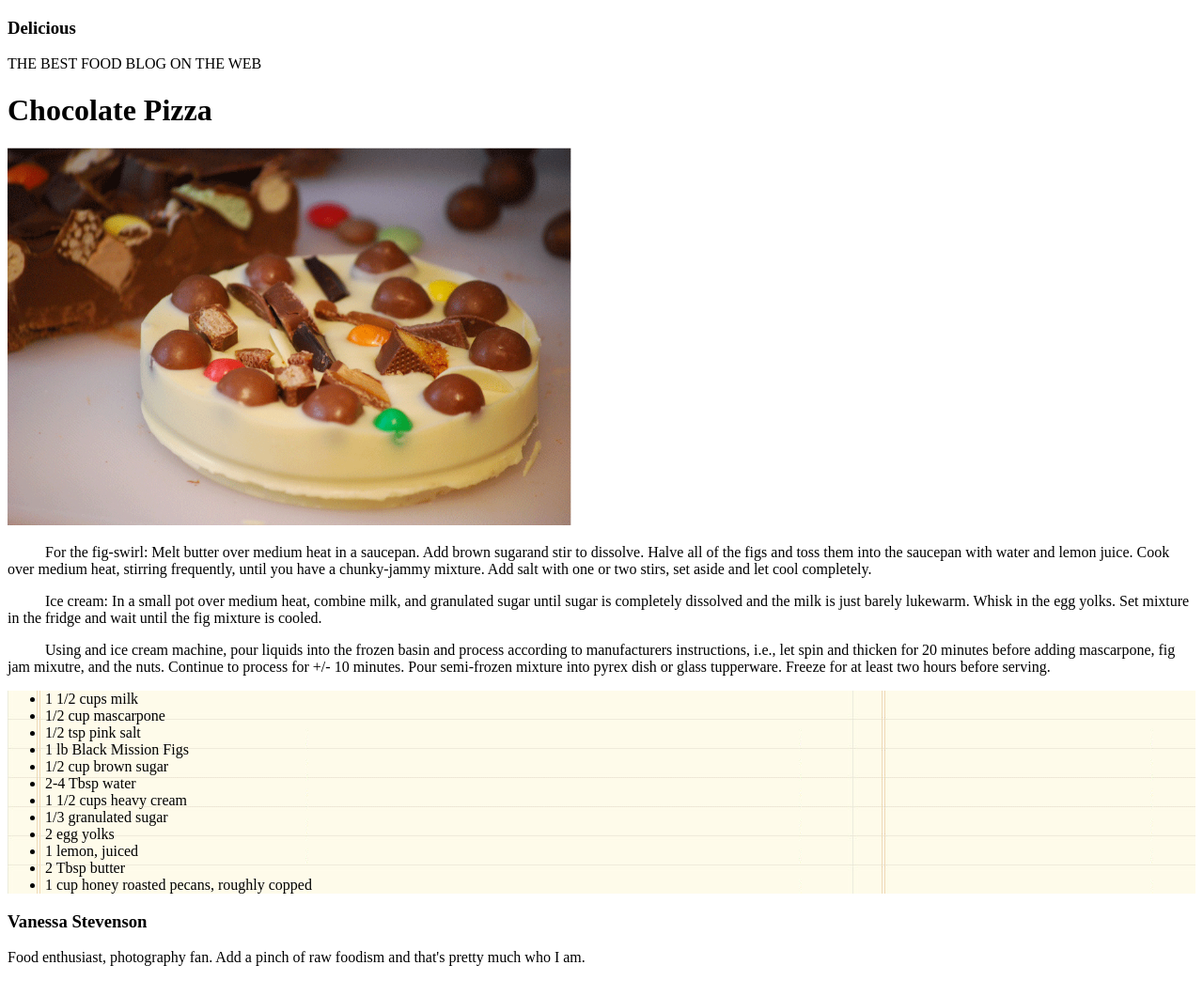
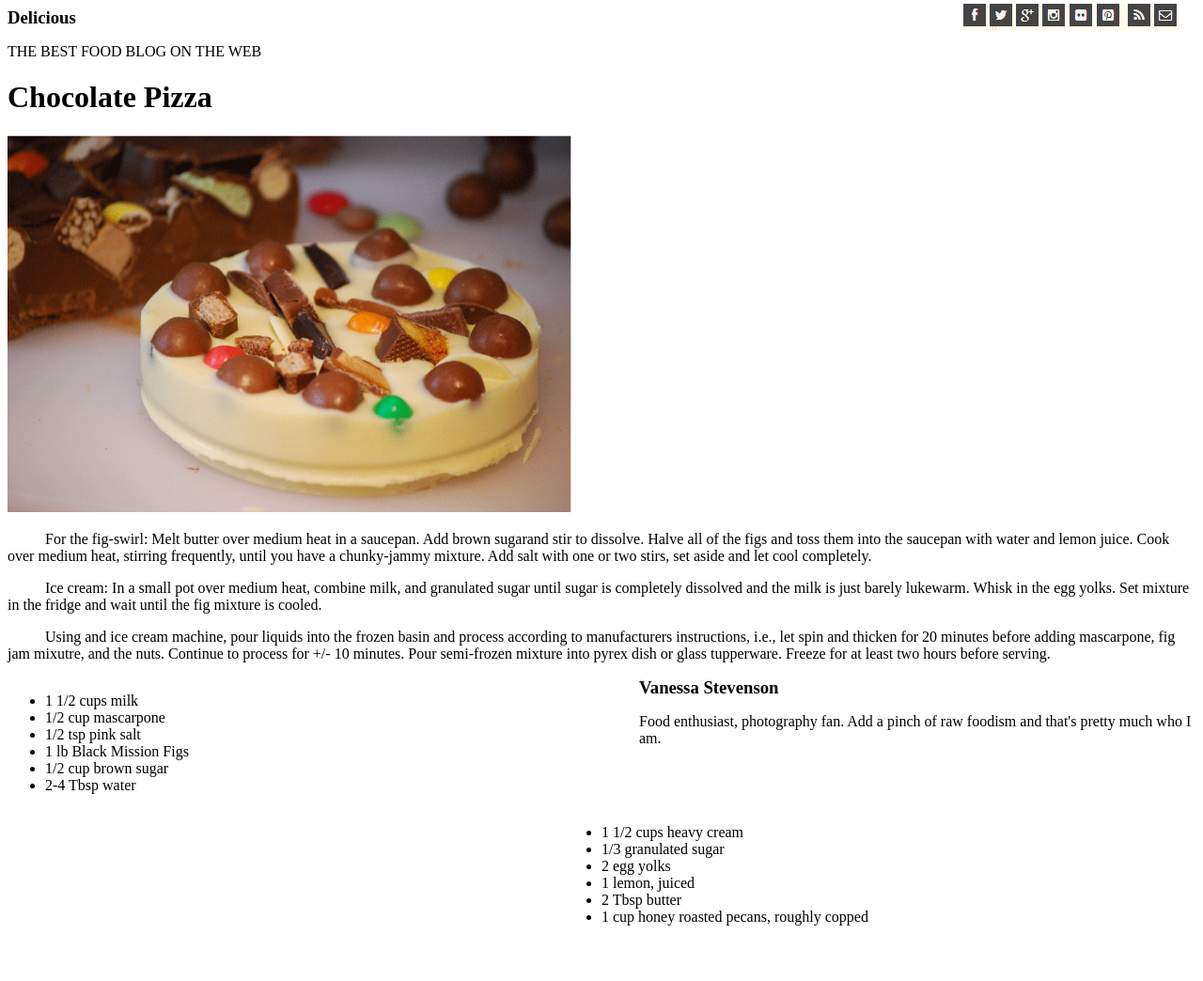
Before and after one commit to Erab44/chocolate-pizza, a plain HTML site: page index.html in a window 1280 px wide. Shown: the whole page at 94% size. After the commit the page ends 1001 px from the top, so only its background shows below. Drawn offline with Linux system fonts and the light colour scheme; files whose address does not match are found by name.

Commit message:
just keep breaking the website trying to find how to get css working correctly

```diff
--- a/index.html
+++ b/index.html
@@ -6,26 +6,44 @@
     <title>Chocolate Pizza</title>
   </head>
   <body>
-    <header>
-      <h3>Delicious</h3>
-      <p>THE BEST FOOD BLOG ON THE WEB</p>
-    </header>
+    <h3>Delicious</h3>
+
+    <div class="icons">
+      <img src="images/fb-icon.png" alt="fb icon">
+      <img src="images/twit-icon.png" alt="twitter icon">
+      <img src="images/gp-icon.png" alt="google icon">
+      <img src="images/insta-icon.png" alt="instagram icon">
+      <img src="images/flic-icon.png" alt="random icon">
+      <img src="images/pint-icon.png" alt="pintrist icon">
+      <img src="images/rss-icon.png" alt="rss icon" id="rss">
+      <img src="images/mail-icon.png" alt="email icon">
+    </div>
+
+    <p>THE BEST FOOD BLOG ON THE WEB</p>
+
     <h1>Chocolate Pizza</h1>
-    <img src="/Users/jeffmccord/codefellows/201/chocolate-pizza/chocolate-pizza/images/choco-pizza.png" alt="chocolate pizza">
+
+    <img src="images/choco-pizza.png" alt="chocolate pizza">
+
     <p class="tab">For the fig-swirl: Melt butter over medium heat in a saucepan. Add brown sugarand stir to dissolve. Halve all of the figs and toss them into the saucepan with water and lemon juice. Cook over medium heat, stirring frequently, until you have a chunky-jammy mixture. Add salt with one or two stirs, set aside and let cool completely.</p>
 
     <p class="tab">Ice cream: In a small pot over medium heat, combine milk, and granulated sugar until sugar is completely dissolved and the milk is just barely lukewarm. Whisk in the egg yolks. Set mixture in the fridge and wait until the fig mixture is cooled.</p>
 
     <p class="tab">Using and ice cream machine, pour liquids into the frozen basin and process according to manufacturers instructions, i.e., let spin and thicken for 20 minutes before adding mascarpone, fig jam mixutre, and the nuts. Continue to process for +/- 10 minutes. Pour semi-frozen mixture into pyrex dish or glass tupperware. Freeze for at least two hours before serving.</p>
 
-    <div class="recipe">
-      <ul>
+
+    <ul style="float: left; width: 50%;">
+      <!-- <ul> -->
         <li>1 1/2 cups milk</li>
         <li>1/2 cup mascarpone</li>
         <li>1/2 tsp pink salt</li>
         <li>1 lb Black Mission Figs</li>
         <li>1/2 cup brown sugar</li>
         <li>2-4 Tbsp water</li>
+      </ul>
+    <!-- </div> -->
+    <ul style="float: right; width: 50%;">
+      <!-- <ul> -->
         <li>1 1/2 cups heavy cream</li>
         <li>1/3 granulated sugar</li>
         <li>2 egg yolks</li>
@@ -33,9 +51,7 @@
         <li>2 Tbsp butter</li>
         <li>1 cup honey roasted pecans, roughly copped</li>
       </ul>
-
-
-    </div>
+    <!-- </div> -->
 
     <footer>
     <h3>Vanessa Stevenson</h3>
--- a/style.css
+++ b/style.css
@@ -6,6 +6,22 @@ img {
   text-indent: 40px;
 }
 
-.recipe {
+div {
   background-image: url("/Users/jeffmccord/codefellows/201/chocolate-pizza/chocolate-pizza/images/list-bg.png");
+  background-repeat: no-repeat;
 }
+
+#rss {
+  margin-left: 5px;
+}
+
+.icons {
+  position: relative;
+  float: right;
+  text-align: right;
+  margin: -4px 20px 0 0;
+}
+
+h3 {
+  display: inline;
+}
```
